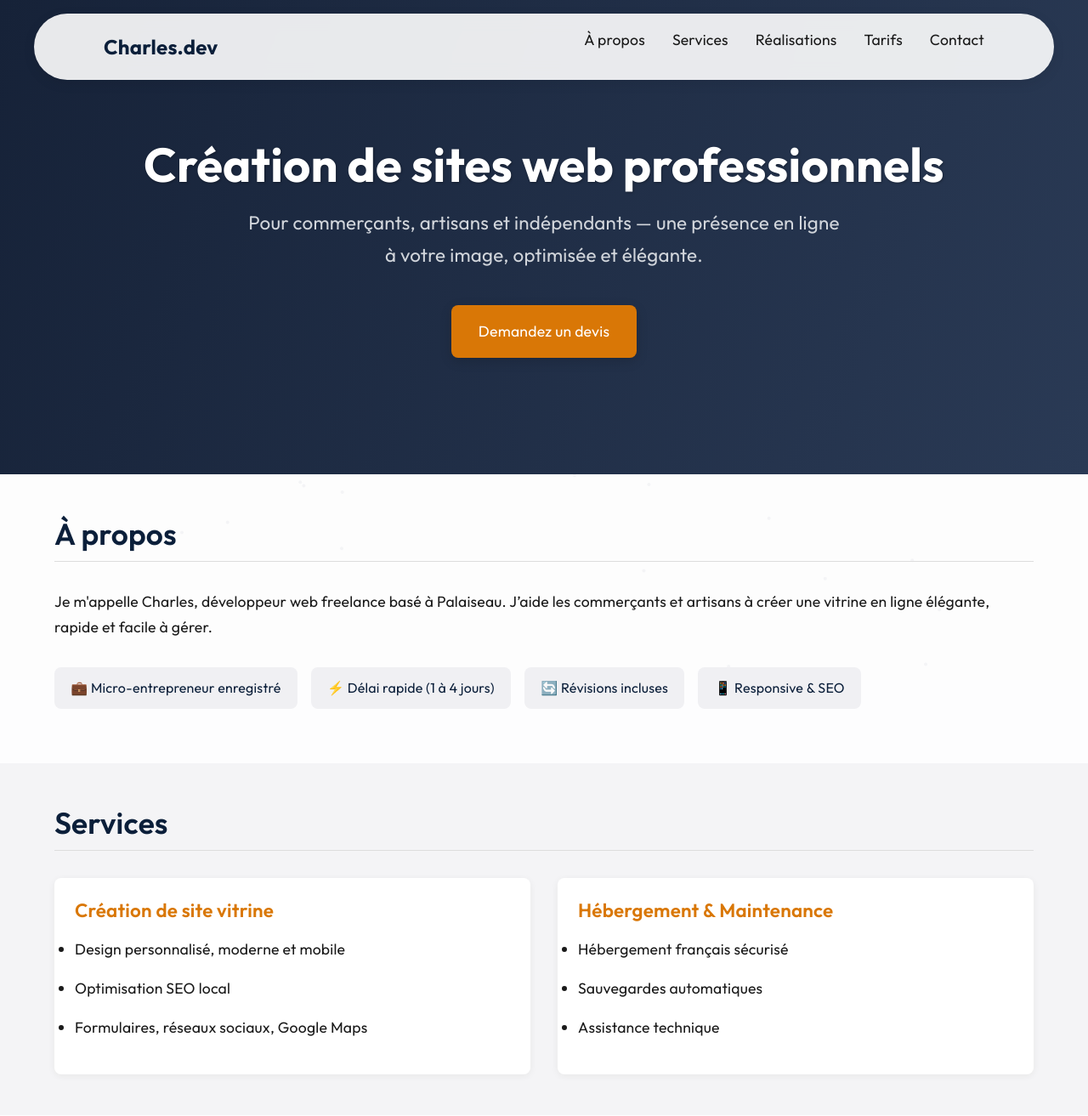
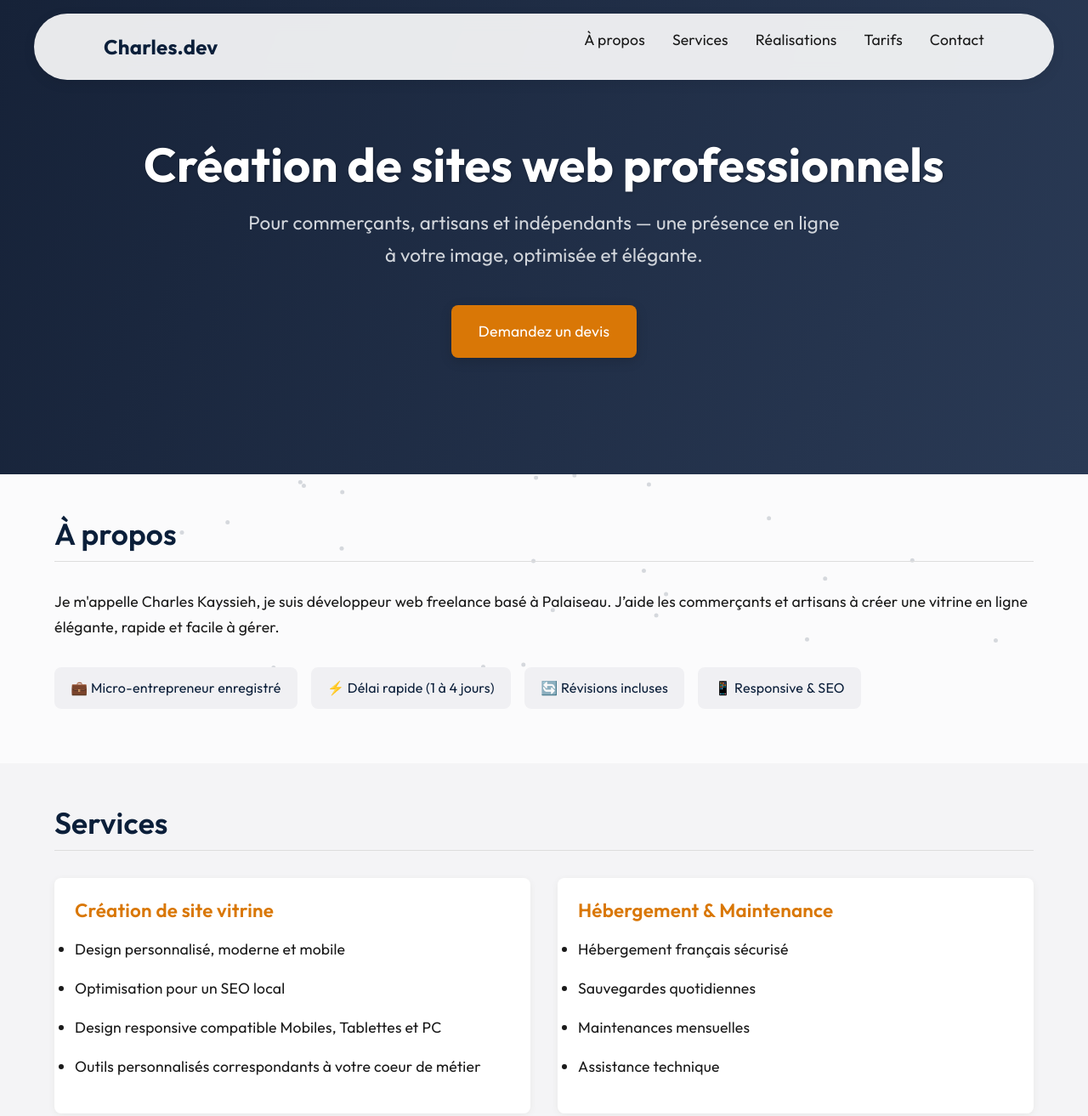
Before and after one commit to sharle4/sharle4.github.io, a plain HTML site: page index.html in a window 1280 px wide. Shown: the top 1313 px of the page at 85% size. Drawn offline with nearby package versions, Linux system fonts and the light colour scheme.

Commit message:
particles visibility change

```diff
--- a/index.html
+++ b/index.html
@@ -61,7 +61,7 @@
   <section id="about">
     <div class="container" data-aos="fade-up">
       <h2>À propos</h2>
-      <p>Je m'appelle Charles, développeur web freelance basé à Palaiseau. J’aide les commerçants et artisans à créer une vitrine en ligne élégante, rapide et facile à gérer.</p>
+      <p>Je m'appelle Charles Kayssieh, je suis développeur web freelance basé à Palaiseau. J’aide les commerçants et artisans à créer une vitrine en ligne élégante, rapide et facile à gérer.</p>
       <ul class="badges">
         <li>💼 Micro-entrepreneur enregistré</li>
         <li>⚡ Délai rapide (1 à 4 jours)</li>
@@ -78,14 +78,16 @@
       <div class="services-grid"> <div class="service-item"> <h3>Création de site vitrine</h3>
           <ul>
             <li>Design personnalisé, moderne et mobile</li>
-            <li>Optimisation SEO local</li>
-            <li>Formulaires, réseaux sociaux, Google Maps</li>
+            <li>Optimisation pour un SEO local</li>
+            <li>Design responsive compatible Mobiles, Tablettes et PC</li>
+            <li>Outils personnalisés correspondants à votre coeur de métier</li>
           </ul>
         </div>
         <div class="service-item"> <h3>Hébergement & Maintenance</h3>
           <ul>
             <li>Hébergement français sécurisé</li>
-            <li>Sauvegardes automatiques</li>
+            <li>Sauvegardes quotidiennes</li>
+            <li>Maintenances mensuelles</li>
             <li>Assistance technique</li>
           </ul>
         </div>
@@ -135,7 +137,7 @@
     <div class="container" data-aos="fade-up">
       <h2>Tarifs</h2>
       <p><strong>Site vitrine personnalisé</strong> : à partir de <strong>200 € TTC</strong></p>
-      <p><strong>Hébergement + maintenance</strong> : 20 €/mois</p>
+      <p><strong>Hébergement & maintenance</strong> : 20 € TTC/mois</p>
       <ul class="badges">
         <li>🔐 Paiement sécurisé</li>
         <li>⚡ Délai rapide (1 à 4 jours)</li>
@@ -201,14 +203,14 @@
         zIndex: -1
         },
         background: {
-        color: "#f4f4f6"
+        color: "transparent"
         },
         particles: {
-        number: { value: 60 },
+        number: { value: 80 },
         color: { value: "#0b1f3a" },
         shape: { type: "circle" },
-        opacity: { value: 0.2 },
-        size: { value: 2 },
+        opacity: { value: 0.4 },
+        size: { value: 2.5 },
         move: {
             enable: true,
             speed: 0.5,
--- a/style.css
+++ b/style.css
@@ -36,10 +36,10 @@
   }
 
   #about, #portfolio, #pricing {
-    background-color: rgba(255, 255, 255, 0.8);
+    background-color: rgba(255, 255, 255, 0.6);
   }
   #services, .testimonial, #contact {
-    background-color: rgba(244, 244, 246, 0.8);
+    background-color: rgba(244, 244, 246, 0.6);
   }
 
   header.hero {
```
